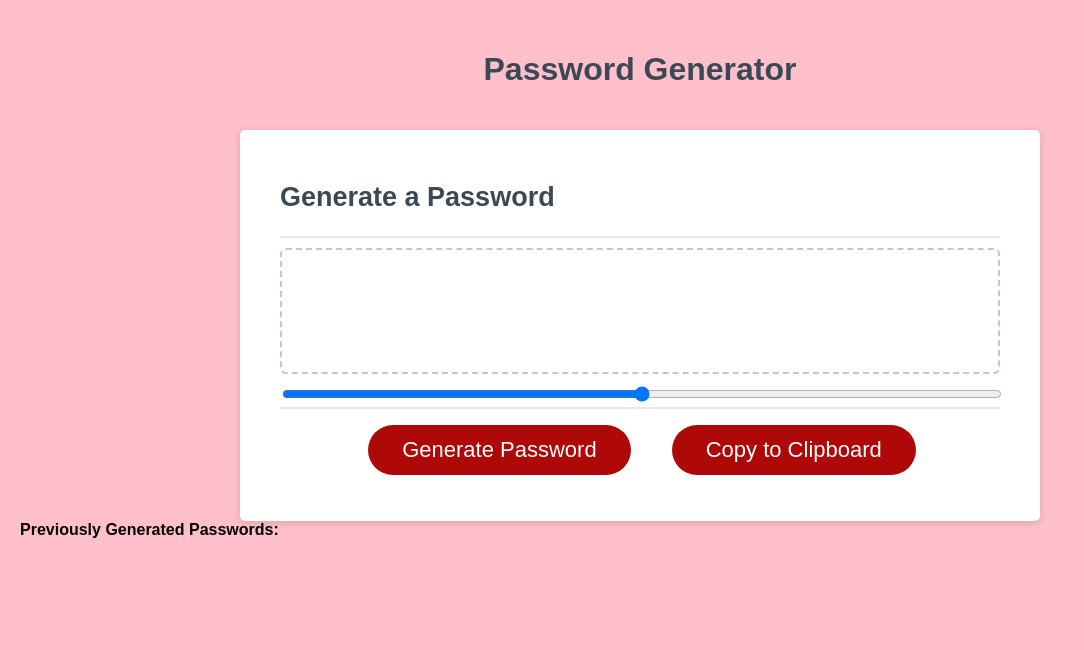
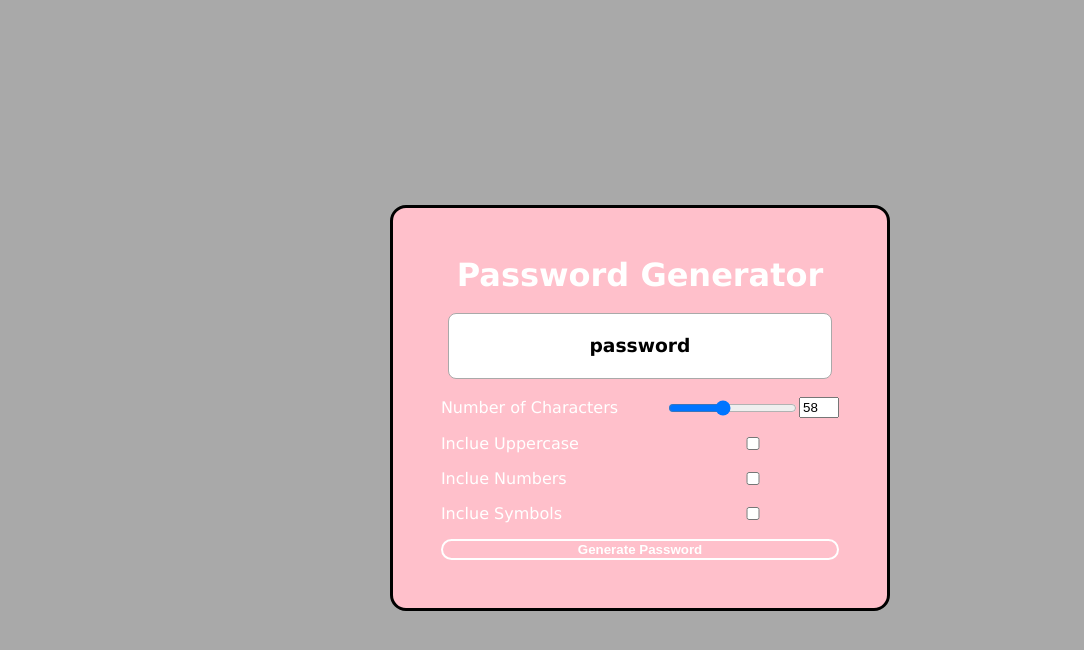
Before and after one commit to taradehdari/PasswordGenerator, a plain HTML site: page Develop/index.html in a window 1280 px wide. Shown: the whole page, without its empty margins (0-1084 px from the left). Drawn offline with Linux system fonts and the light colour scheme.

Commit message:
changed everything

```diff
--- a/Develop/index.html
+++ b/Develop/index.html
@@ -4,39 +4,36 @@
     <meta charset="UTF-8" />
     <meta name="viewport" content="width=device-width, initial-scale=1.0" />
     <meta http-equiv="X-UA-Compatible" content="ie=edge" />
+    <script src="script.js" defer></script>
+    <link rel="stylesheet" href="style.css" />
     <title>Password Generator</title>
-    <link rel="stylesheet" href="style.css" />
   </head>
   <body>
-    <div class="wrapper">
-      <header>
-        <h1>Password Generator</h1>
-      </header>
-      <div class="card">
-        <div class="card-header">
-          <h2>Generate a Password</h2>
+    <div class="container">
+      <h1 class="title"> Password Generator</h1>
+      <h3 class="passwordDisplay" id="passwordDisplay">password</h3>
+      <form id="passwordGeneratorForm" class="form">
+
+        <!-- sliders -->
+        <label for="characterAmountNumber"> Number of Characters</label>
+        <div class="charactrAmountContainer">
+           <input type="range" min="8" max="128" value=58 id="characterAmountRange">
+          <input class="numberInput" type="number" min="8" max="128" value=58 id="characterAmountNumber">
         </div>
-        <div class="card-body">
-          <input type="text" id="password">
-        </div>
-        <div>
-           <form class="slider" id="slider">
-             <input type="range" min="8" max="128" name="slider" id="slider"/>
-           </form>
-        </div>
-        <div class="card-footer">
-          <button id="generate" class="btn" onclick="generate">Generate Password</button>
-          <button id="clipboard" class="btn" onclick="">Copy to Clipboard </button>
-          <div id="length"></div>
-        </div>
-      </div>
-      <div class="previousPasswords">
-        <b>Previously Generated Passwords:</b>
-        <br>
-        <div id="lastPasswords">
-        </div>
-      </div>
 
-    <script src="script.js"></script>
+        <!-- checkboxes -->
+        <label for="includeUppercase"> Inclue Uppercase</label>
+        <input type="checkbox" id="includeUppercase">
+
+        <label for="includeNumbers"> Inclue Numbers</label>
+        <input type="checkbox" id="includeNumbers">
+
+        <label for="includeSymbols"> Inclue Symbols</label>
+        <input type="checkbox" id="includeSymbols">
+
+        <!-- generator button -->
+        <button type="submit" class="btn">Generate Password</button>
+      </form>
+    </div>
   </body>
 </html>
--- a/Develop/script.js
+++ b/Develop/script.js
@@ -1,37 +1,58 @@
-// Assignment Code
-var generateBtn = document.querySelector("#generate");
+const characterAmountRange = document.getElementById ('characterAmountRange')
+const characterAmountNumber = document.getElementById ('characterAmountNumber')
+const includeUppercaseElement = document.getElementById('includeUppercase')
+const includeNumbersElement = document.getElementById ('includeNumbers')
+const includeSymbolsElement = document.getElementById ('includeSymbols')
+const form = document.getElementById ('passwordGeneratorForm')
+const passwordDisplay = document.getElementById('passwordDisplay')
 
-// Write password to the #password input
-function writePassword() {
-  var password = generatePassword();
-  var passwordText = document.querySelector("#password");
+const UPPERCASE_CHAR_CODES = arrayFromLowToHigh(65, 90)
+const LOWERCASE_CHAR_CODES = arrayFromLowToHigh(97, 122)
+const NUMBER_CHAR_CODES = arrayFromLowToHigh(48, 57)
+const SYMBOL_CHAR_CODES = arrayFromLowToHigh(33, 47).concat(      arrayFromLowToHigh(58, 64)
+).concat (
+  arrayFromLowToHigh(91,96)
+).concat(
+  arrayFromLowToHigh(123, 126)
+)
 
-  passwordText.value = password;
-// generate random password
-  function generate (){
+characterAmountNumber.addEventListener('input', syncCharacterAmount)
+characterAmountRange.addEventListener('input', syncCharacterAmount)
 
-    // password length/complexity
-    let complexity = document.getElementById("slider")
+form.addEventListener ('submit', e => {
+  e.preventDefault()
+  const characterAmount = characterAmountNumber.value
+  const includeUppercase = includeUppercaseElement.checked
+  const includeNumbers = includeNumbersElement.checked
+  const includeSymbols = includeSymbolsElement.checked
+  const password = generatePassword(characterAmount, includeUppercase, includeNumbers, includeSymbols)
+  passwordDisplay.interText = password
+})
 
-    //possible password values
-    let values = "ABCDEFGHIJKLMNOPQRSTUVWXYZabcdefghijklmnopqrstuvwxyz1234567890!@#$%^&*()_+";
+function generatePassword ( characterAmount, includeUppercase, includeNumbers, includeSymbols) {
+  let charCodes = LOWERCASE_CHAR_CODES
+  if (includeUppercase) charCodes = charCodes.concat (UPPERCASE_CHAR_CODES)
+  if (includeSymbols) charCodes = charCodes.concat (SYMBOL_CHAR_CODES)
+  if (includeNumbers) charCodes = charCodes.concat (NUMBER_CHAR_CODES)
 
-    let password = "";
-
-    // create for loop to choose password characters
-    for(var i=0; i <= complexity; i++){
-    password=password + values.charAt(Math.floor(Math.random() * Math.floor(values.length -1)));
-    }
-
-    //add password to text box
-    document.getElementById("password").value = password;
+  const passwordCharacters = []
+  for (let i=0; i < characterAmount; i++) {
+    const characterCode = charCodes[Math.floor(Math.random() * charCodes.length)]
+    passwordCharacters.push(String.fromCharCode(characterCode))
+  }
+  return passwordCharacters.join('')
 }
 
-
+function arrayFromLowToHigh (low, high) {
+  const array = []
+  for (let i = low; i <= high; i++) {
+    array.push(i)
+  }
+  return array
 }
 
-
-
-
-// Add event listener to generate button
-generateBtn.addEventListener("click", writePassword);
+function syncCharacterAmount (e) {
+  const value = e.target.value
+  characterAmountNumber.value = value
+  characterAmountRange.value = value
+}
--- a/Develop/style.css
+++ b/Develop/style.css
@@ -1,4 +1,4 @@
-*,
+/* *,
 *::before,
 *::after {
   box-sizing: border-box;
@@ -140,3 +140,86 @@ button[disabled] {
 #slider {
   width: 100%;
 }
+
+.previousPasswords {
+  margin-top: 25px;
+  margin-bottom: 25px;
+}
+ */
+
+ body{
+   background-color: darkgray;
+   color: white;
+   min-height: 100vh;
+   display: flex;
+   justify-content: center;
+   align-items: center;
+   font-family: 'Lucida Sans', 'Lucida Sans Regular', 'Lucida Grande', 'Lucida Sans Unicode', Geneva, Verdana, sans-serif;
+ }
+
+ .container {
+   background-color: pink;
+   padding: 3rem;
+   border-radius: 1rem;
+   border: 3px solid black;
+   display: flex;
+   justify-content: center;
+   align-items: center;
+   flex-direction: column;
+ }
+
+ .form {
+   display: grid;
+   grid-template-columns: auto auto;
+   row-gap: 1rem;
+   column-gap: 3rem;
+   justify-content: center;
+   align-items: center;
+ }
+
+ .title {
+   margin: 0;
+   text-align: center;
+ }
+
+ label: {
+   font-weight: bold;
+ }
+
+ .charactrAmountContainer {
+   display: flex;
+   align-items: center;
+ }
+
+ .numberInput {
+   width: 2rem;
+ }
+
+ .passwordDisplay {
+   background-color: white;
+   color: black;
+   padding: 1rem;
+   border: 1px solid darkgray;
+   height: 2rem;
+   width: 350px;
+   display: flex;
+   justify-content: center;
+   align-items: center;
+   word-break: break-all;
+   border-radius: .5rem;
+ }
+
+ .btn {
+   grid-column: span 2;
+   background-color: transparent;
+   border: 2px solid white;
+   color: white;
+   padding: 0.5 rem 1rem;
+   font-weight: bold;
+   cursor: pointer;
+   border-radius: 1rem;
+ }
+
+ .btn:hover {
+   background-color: #ffffff33;
+   }
```
Also changed, not shown: Assets/03-javascript-homework-demo.png (deleted).
